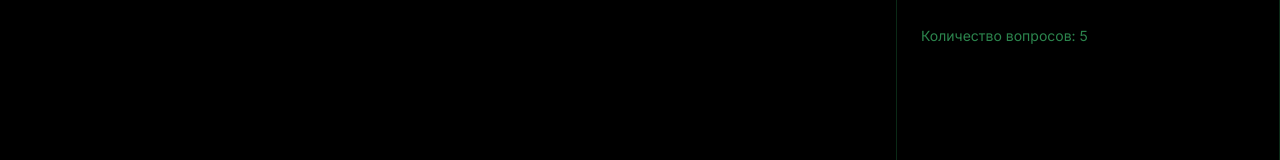
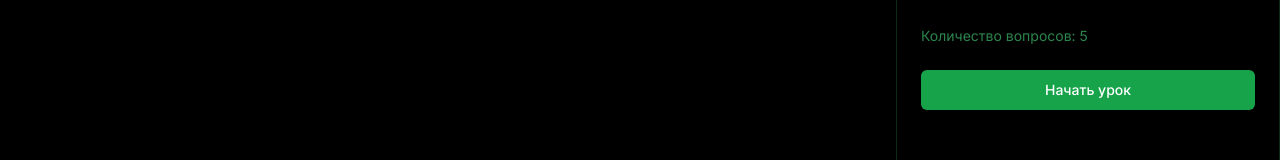
Before and after one commit to worldspawn-web/russian-conspiracy, a Next.js app: page /roadmap in a window 1280 px wide. Shown: the part 550-710 px from the top of the page. Built offline with nearby package versions, Linux system fonts and the light colour scheme.

Commit message:
fix: 🐛 fixed a bug with lvl carousel + added missing button

```diff
--- a/app/roadmap/level-info.tsx
+++ b/app/roadmap/level-info.tsx
@@ -1,14 +1,28 @@
 import { Card, CardContent, CardHeader, CardTitle } from '@/components/ui/card';
 import { Badge } from '@/components/ui/badge';
+import { Button } from '@/components/ui/button';
 import Image from 'next/image';
 import { cn } from '@/lib/utils';
 
 interface LevelInfoProps {
   level: number;
+  currentLevel: number;
   className?: string;
 }
 
-export function LevelInfo({ level, className }: LevelInfoProps) {
+export function LevelInfo({ level, currentLevel, className }: LevelInfoProps) {
+  const isLocked = level > currentLevel;
+
+  if (isLocked) {
+    return (
+      <Card className={cn('bg-black/50 backdrop-blur-lg border-green-900/50 h-full', className)}>
+        <CardContent className="flex items-center justify-center h-full">
+          <div className="text-3xl font-bold text-green-500 text-center">Доступ запрещён</div>
+        </CardContent>
+      </Card>
+    );
+  }
+
   const levelData = {
     title: 'Теория Плоской Земли',
     difficulty: 'Средняя',
@@ -50,6 +64,13 @@ export function LevelInfo({ level, className }: LevelInfoProps) {
         <p className="text-green-400/80">{levelData.description}</p>
 
         <div className="text-sm text-green-400/60">Количество вопросов: {levelData.questionCount}</div>
+
+        <Button
+          className="w-full bg-green-600 hover:bg-green-700 text-white"
+          onClick={() => (window.location.href = `/level/${level}`)}
+        >
+          Начать урок
+        </Button>
       </CardContent>
     </Card>
   );
```
